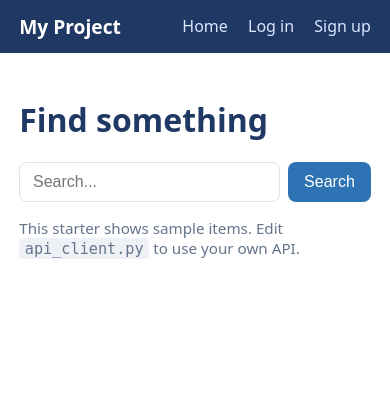
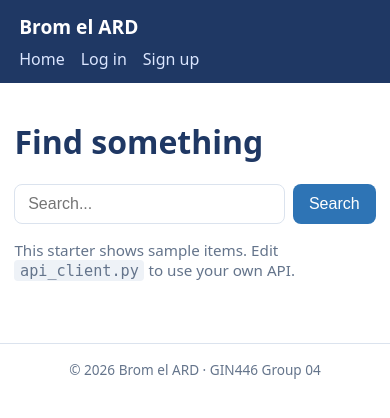
Before and after one commit to Domenico-Labaki/team-adr-project, a Flask app: page / in a window 390 px wide. Shown: the top 418 px of the page. Run offline with Flask 3, Linux system fonts and the light colour scheme; some libraries are stand-ins or nearby versions.

Commit message:
B07: rebrand base layout, add footer and responsive nav

```diff
--- a/static/style.css
+++ b/static/style.css
@@ -32,3 +32,16 @@ h1 { color:var(--navy); }
 .auth label { display:flex; flex-direction:column; font-weight:600; margin-top:.6rem; }
 .auth input { padding:.55rem .7rem; border:1px solid var(--line); border-radius:8px; font-size:1rem; }
 .auth button { margin-top:1rem; }
+
+/* ---------- Footer ---------- */
+.site-footer { text-align:center; padding:1rem 1.2rem; border-top:1px solid var(--line);
+               color:#64748b; font-size:.85rem; margin-top:2rem; }
+.site-footer p { margin:0; }
+
+/* ---------- Phones (600px wide or less) ---------- */
+@media (max-width: 600px) {
+  .nav { flex-direction:column; align-items:flex-start; }
+  .nav nav { display:flex; flex-wrap:wrap; gap:.4rem 1rem; }
+  .nav nav a, .nav .who { margin-left:0; }
+  .container { padding:1rem .9rem; }
+}
--- a/templates/base.html
+++ b/templates/base.html
@@ -3,13 +3,13 @@
 <head>
   <meta charset="utf-8">
   <meta name="viewport" content="width=device-width, initial-scale=1">
-  <title>{% block title %}My Project{% endblock %}</title>
+  <title>{% block title %}Brom el ARD{% endblock %}</title>
   <link rel="stylesheet" href="{{ url_for('static', filename='style.css') }}">
 </head>
 <body>
   <header class="nav">
-    <a class="brand" href="{{ url_for('home') }}">My Project</a>
-    <nav>
+    <a class="brand" href="{{ url_for('home') }}">Brom el ARD</a>
+    <nav aria-label="Main navigation">
       <a href="{{ url_for('home') }}">Home</a>
       {% if current_user %}
         <a href="{{ url_for('favorites') }}">My Favorites</a>
@@ -27,5 +27,6 @@
     {% endwith %}
     {% block content %}{% endblock %}
   </main>
+  <footer class="site-footer"><p>© 2026 Brom el ARD · GIN446 Group 04</p></footer>
 </body>
 </html>
```
